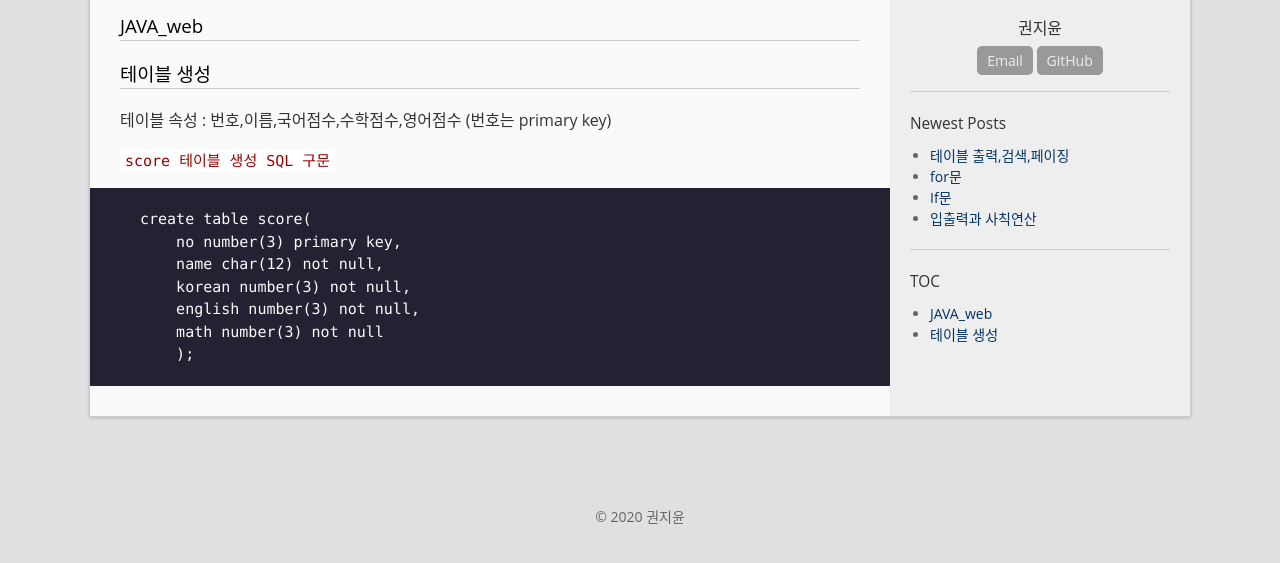
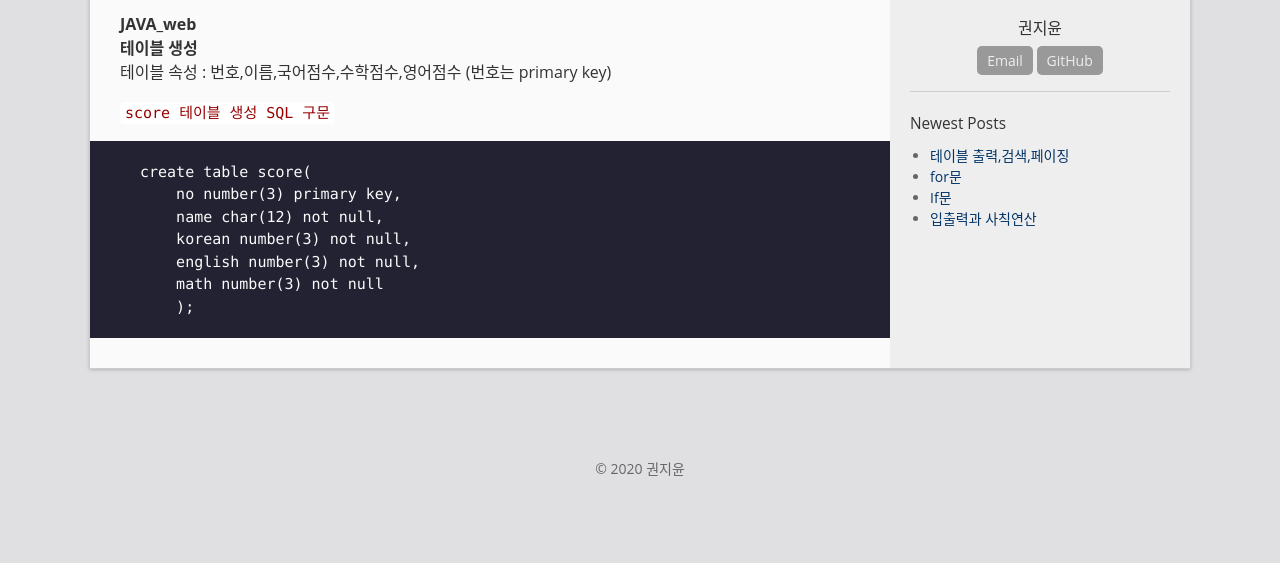
Before and after one commit to KwonJiYoon/KwonJiYoon.github.io, a Jekyll site: the page built from _posts/2020-03-11-WEB-ex.md, in a window 1280 px wide, cut to the strip 261-824 px from the top of the page. Built offline with Jekyll 4.4.1, drawn with Linux system fonts in a browser that asks for light colours.

Commit message:
Update 2020-03-11-WEB-ex.md

```diff
--- a/_posts/2020-03-11-WEB-ex.md
+++ b/_posts/2020-03-11-WEB-ex.md
@@ -5,8 +5,8 @@ date:   2020.03.04
 categories:  JAVA_Web
 permalink: /archivers/test
 ---
-### JAVA_web
-### 테이블 생성
+**JAVA_web**
+**테이블 생성**
 테이블 속성 : 번호,이름,국어점수,수학점수,영어점수 (번호는 primary key)
 
 `score 테이블 생성 SQL 구문`
```
